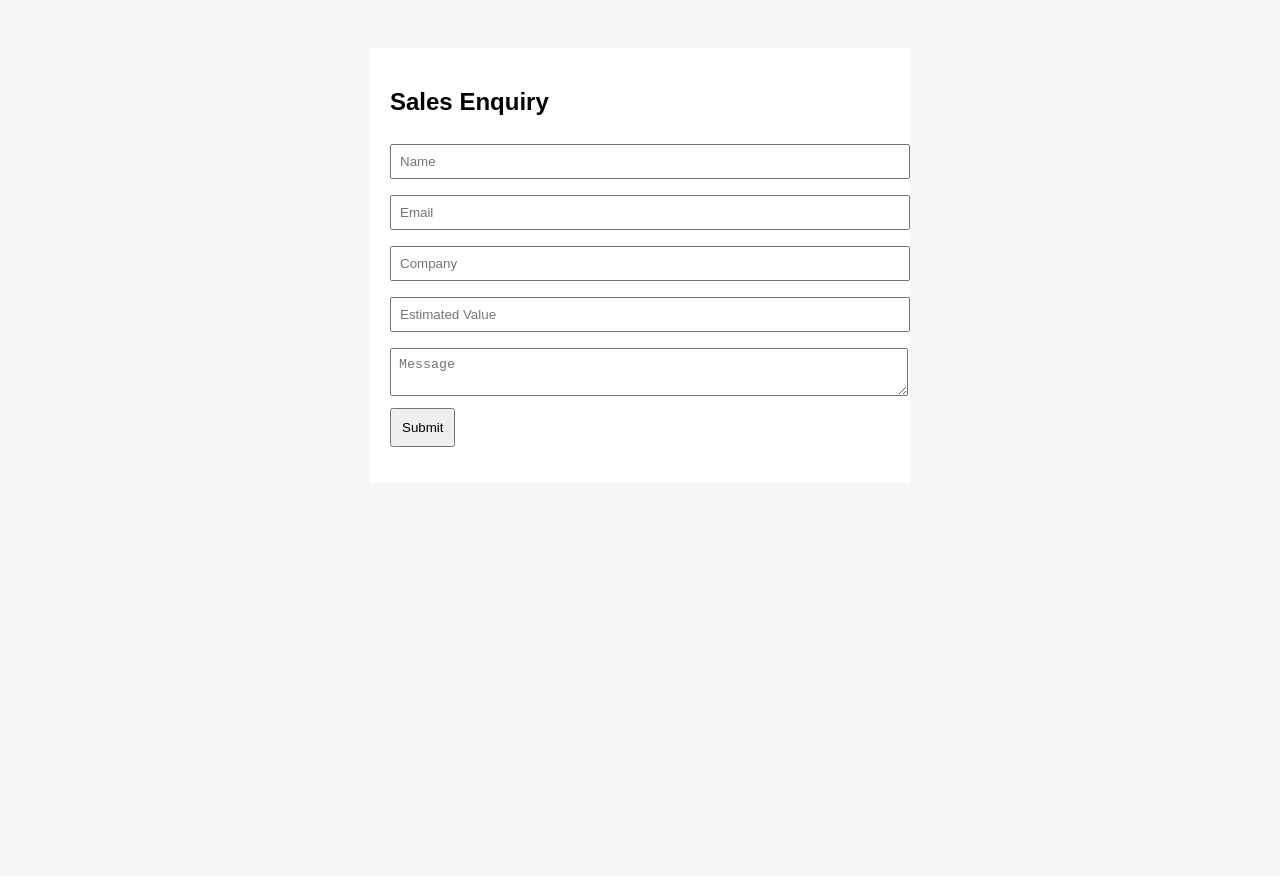
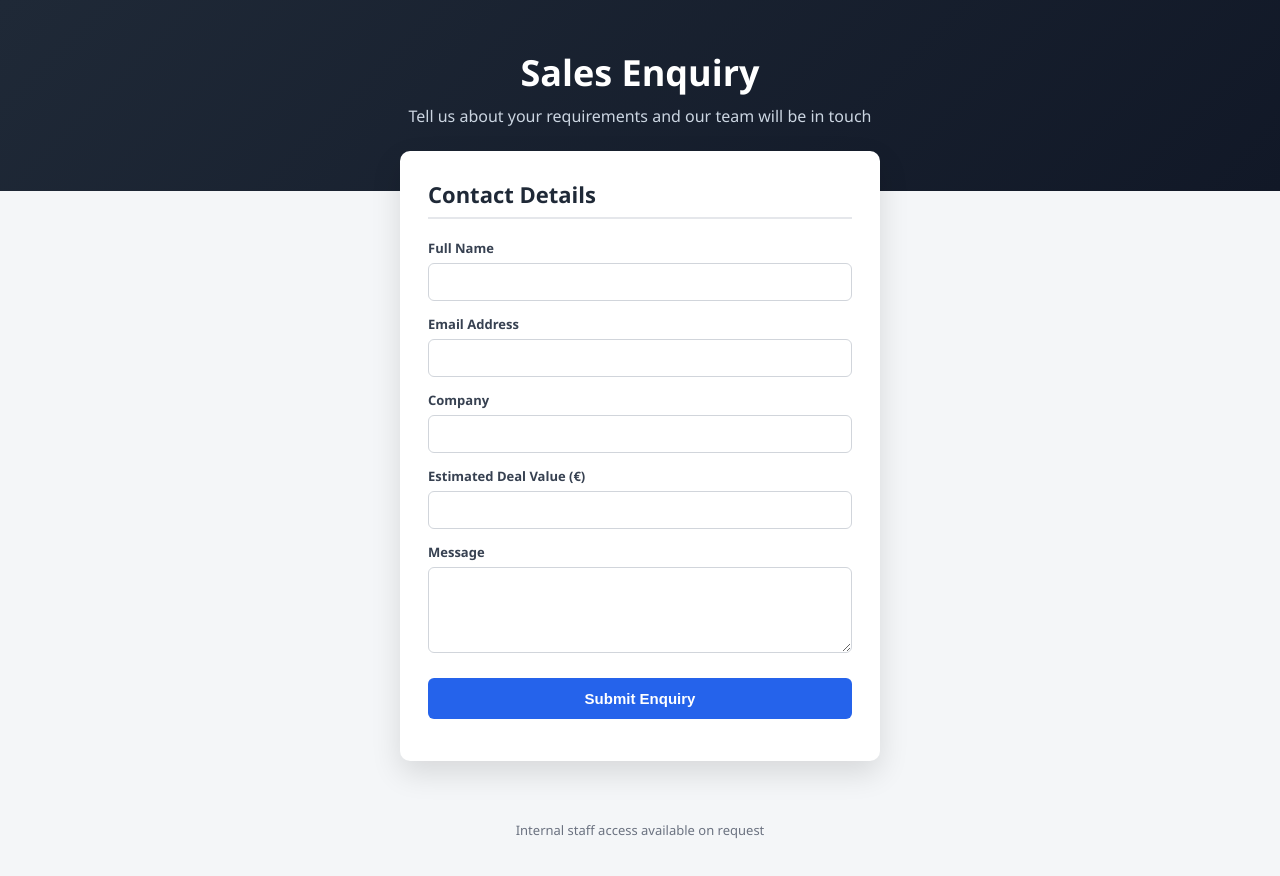
Before and after one commit to Stenin2002/lead-crm, a plain HTML site: page index.html in a window 1280 px wide. Before the commit the page ends 800 px from the top, so only its background shows below. Drawn offline with Linux system fonts and the light colour scheme.

Commit message:
Revamp sales enquiry form layout and styles

```diff
--- a/index.html
+++ b/index.html
@@ -1,33 +1,149 @@
 <!DOCTYPE html>
-<html>
+<html lang="en">
 <head>
-  <title>Customer Lead Form</title>
+  <meta charset="UTF-8">
+  <title>Sales Enquiry | Mini-CRM</title>
 
+  <!-- Firebase -->
   <script src="https://www.gstatic.com/firebasejs/9.23.0/firebase-app-compat.js"></script>
   <script src="https://www.gstatic.com/firebasejs/9.23.0/firebase-firestore-compat.js"></script>
 
   <style>
-    body { font-family: Arial; background: #f4f6f8; padding: 40px; }
-    .card { background: white; padding: 20px; max-width: 500px; margin: auto; }
-    input, textarea { width: 100%; padding: 8px; margin: 8px 0; }
-    button { padding: 10px; }
+    * { box-sizing: border-box; }
+
+    body {
+      margin: 0;
+      font-family: "Segoe UI", Roboto, Arial, sans-serif;
+      background: #f4f6f8;
+      color: #1f2937;
+    }
+
+    header {
+      background: linear-gradient(135deg, #1f2937, #111827);
+      color: white;
+      padding: 48px 20px;
+      text-align: center;
+    }
+
+    header h1 {
+      margin: 0;
+      font-size: 36px;
+    }
+
+    header p {
+      margin-top: 8px;
+      color: #cbd5e1;
+    }
+
+    .container {
+      max-width: 520px;
+      margin: -40px auto 60px;
+      padding: 0 20px;
+    }
+
+    .card {
+      background: white;
+      border-radius: 10px;
+      padding: 28px;
+      box-shadow: 0 12px 30px rgba(0,0,0,0.12);
+    }
+
+    h2 {
+      margin-top: 0;
+      margin-bottom: 20px;
+      font-size: 22px;
+      border-bottom: 2px solid #e5e7eb;
+      padding-bottom: 8px;
+    }
+
+    label {
+      font-size: 13px;
+      font-weight: 600;
+      color: #374151;
+      display: block;
+      margin-top: 14px;
+    }
+
+    input, textarea {
+      width: 100%;
+      padding: 10px 12px;
+      margin-top: 6px;
+      border-radius: 6px;
+      border: 1px solid #d1d5db;
+      font-size: 14px;
+    }
+
+    textarea { resize: vertical; }
+
+    button {
+      margin-top: 20px;
+      width: 100%;
+      padding: 12px;
+      background: #2563eb;
+      color: white;
+      border: none;
+      border-radius: 6px;
+      font-size: 15px;
+      font-weight: 600;
+      cursor: pointer;
+    }
+
+    button:hover {
+      background: #1d4ed8;
+    }
+
+    .status {
+      margin-top: 14px;
+      font-weight: 600;
+      font-size: 14px;
+    }
+
+    .error { color: #b91c1c; }
+    .success { color: #047857; }
+
+    footer {
+      text-align: center;
+      font-size: 13px;
+      color: #6b7280;
+      margin-bottom: 40px;
+    }
   </style>
 </head>
 
 <body>
 
-<div class="card">
-  <h2>Sales Enquiry</h2>
+<header>
+  <h1>Sales Enquiry</h1>
+  <p>Tell us about your requirements and our team will be in touch</p>
+</header>
 
-  <input id="leadName" placeholder="Name">
-  <input id="leadEmail" placeholder="Email">
-  <input id="company" placeholder="Company">
-  <input id="value" type="number" placeholder="Estimated Value">
-  <textarea id="message" placeholder="Message"></textarea>
+<div class="container">
+  <div class="card">
+    <h2>Contact Details</h2>
 
-  <button onclick="submitLead()">Submit</button>
-  <p id="status"></p>
+    <label>Full Name</label>
+    <input id="leadName">
+
+    <label>Email Address</label>
+    <input id="leadEmail">
+
+    <label>Company</label>
+    <input id="company">
+
+    <label>Estimated Deal Value (€)</label>
+    <input id="value" type="number">
+
+    <label>Message</label>
+    <textarea id="message" rows="4"></textarea>
+
+    <button id="submitBtn" onclick="submitLead()">Submit Enquiry</button>
+    <div id="publicStatus" class="status"></div>
+  </div>
 </div>
+
+<footer>
+  Internal staff access available on request
+</footer>
 
 <script>
 const firebaseConfig = {
@@ -45,11 +161,18 @@ const db = firebase.firestore();
 function submitLead() {
   const name = leadName.value.trim();
   const email = leadEmail.value.trim();
+  const status = publicStatus;
+
+  status.textContent = "";
+  status.className = "status";
 
   if (!name || !email) {
-    status.innerText = "Name and Email required";
+    status.textContent = "Name and Email are required.";
+    status.classList.add("error");
     return;
   }
+
+  submitBtn.disabled = true;
 
   db.collection("leads").add({
     name,
@@ -60,8 +183,16 @@ function submitLead() {
     stage: "New",
     createdAt: firebase.firestore.FieldValue.serverTimestamp()
   })
-  .then(() => status.innerText = "Submitted successfully")
-  .catch(e => status.innerText = e.message);
+  .then(() => {
+    status.textContent = "Thank you. Your enquiry has been submitted.";
+    status.classList.add("success");
+    leadName.value = leadEmail.value = company.value = value.value = message.value = "";
+  })
+  .catch(err => {
+    status.textContent = err.message;
+    status.classList.add("error");
+  })
+  .finally(() => submitBtn.disabled = false);
 }
 </script>
 
```
